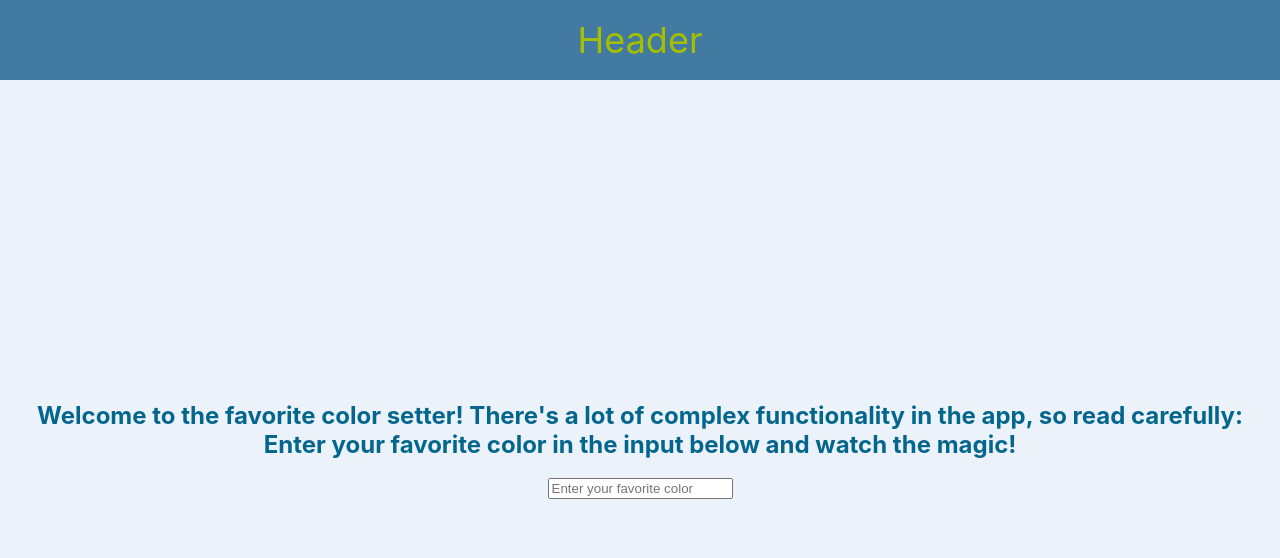
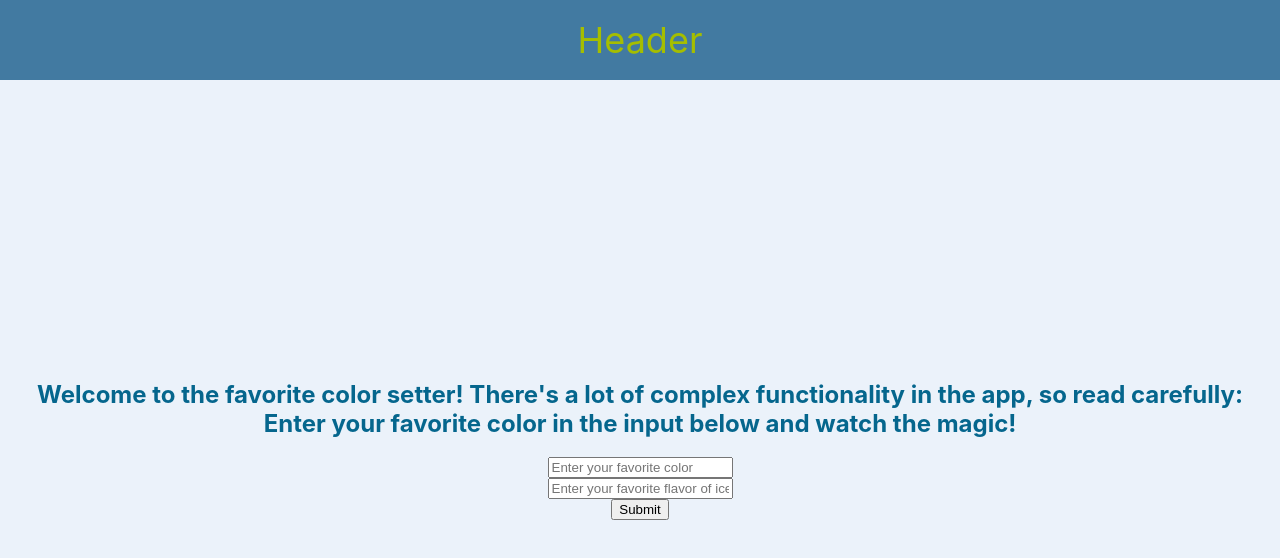
Before and after one commit to suthyscott/redux-fav-color, a React (Create React App) app: page / in a window 1280 px wide. Shown: the top 558 px of the page. Built offline with nearby package versions, Linux system fonts and the light colour scheme.

Commit message:
combined a second reducer

```diff
--- a/src/Home.jsx
+++ b/src/Home.jsx
@@ -1,9 +1,14 @@
 import { useNavigate } from 'react-router-dom'
 import { useSelector } from 'react-redux'
 import { selectFavColor } from './store/slices/favColorSlice'
+import { selectFavFlavor } from './store/slices/favFlavorSlice'
 
 const Home = () => {
   const favColor = useSelector(selectFavColor)
+  const favFlavor = useSelector(selectFavFlavor)
+
+  const globalState = useSelector(state => state)
+  console.log(globalState)
   const navigate = useNavigate()
 
   const handleChangeColor = () => {
@@ -13,6 +18,7 @@ const Home = () => {
     <main>
       <h2>Your favorite color is below:</h2>
       <p>{favColor}</p>
+      <p>{favFlavor}</p>
       <button onClick={handleChangeColor}>Change Color</button>
     </main>
   )
--- a/src/Landing.jsx
+++ b/src/Landing.jsx
@@ -1,16 +1,19 @@
 import { useState } from "react"
 import { useNavigate } from "react-router-dom"
 import { setColor as setGlobalColor} from "./store/slices/favColorSlice"
+import { setFlavor as setGlobalFlavor } from "./store/slices/favFlavorSlice"
 import { useDispatch } from "react-redux"
 
 const Landing = () => {
     const [color, setColor] = useState("")
+    const [flavor, setFlavor] = useState('')
     const navigate = useNavigate()
     const dispatch = useDispatch()
 
     const submitHandler = e => {
       e.preventDefault()
       dispatch(setGlobalColor(color))
+      dispatch(setGlobalFlavor(flavor))
       navigate('/home')
     }
 
@@ -21,6 +24,11 @@ const Landing = () => {
                 placeholder="Enter your favorite color"
                 onChange={e => setColor(e.target.value)}
             />
+            <input
+                placeholder="Enter your favorite flavor of ice cream"
+                onChange={e => setFlavor(e.target.value)}
+            />
+            <button type="submit">Submit</button>
         </form>
     )
 }
--- /dev/null
+++ b/src/store/slices/favFlavorSlice.js
@@ -0,0 +1,24 @@
+import {createSlice} from '@reduxjs/toolkit'
+
+// const flavorArr = ['Rocky Road', 'Mint Chocolate Chip', 'Cookie Dough', "Peanut Butter Clusters"]
+
+export const favFlavorSlice = createSlice({
+    name: "favoriteFlavor",
+    initialState: {
+        value: ''
+    },
+    reducers: {
+        setFlavor: (state, action) => {
+            state.value = action.payload
+        },
+        clearFlavor: (state, action) => {
+            state.value = ''
+        }
+    }
+})
+
+export const {setFlavor, clearFlavor} = favFlavorSlice.actions
+
+export const selectFavFlavor = state => state.favFlavor.value
+
+export default favFlavorSlice.reducer
--- a/src/store/store.js
+++ b/src/store/store.js
@@ -1,9 +1,11 @@
 import { configureStore } from "@reduxjs/toolkit";
 import favColorSliceReducer from "./slices/favColorSlice";
+import favFlavorSliceReducer from "./slices/favFlavorSlice";
 
 const store = configureStore({
     reducer: {
-        favoriteColor: favColorSliceReducer
+        favoriteColor: favColorSliceReducer,
+        favFlavor: favFlavorSliceReducer
     }
 })
 
```
